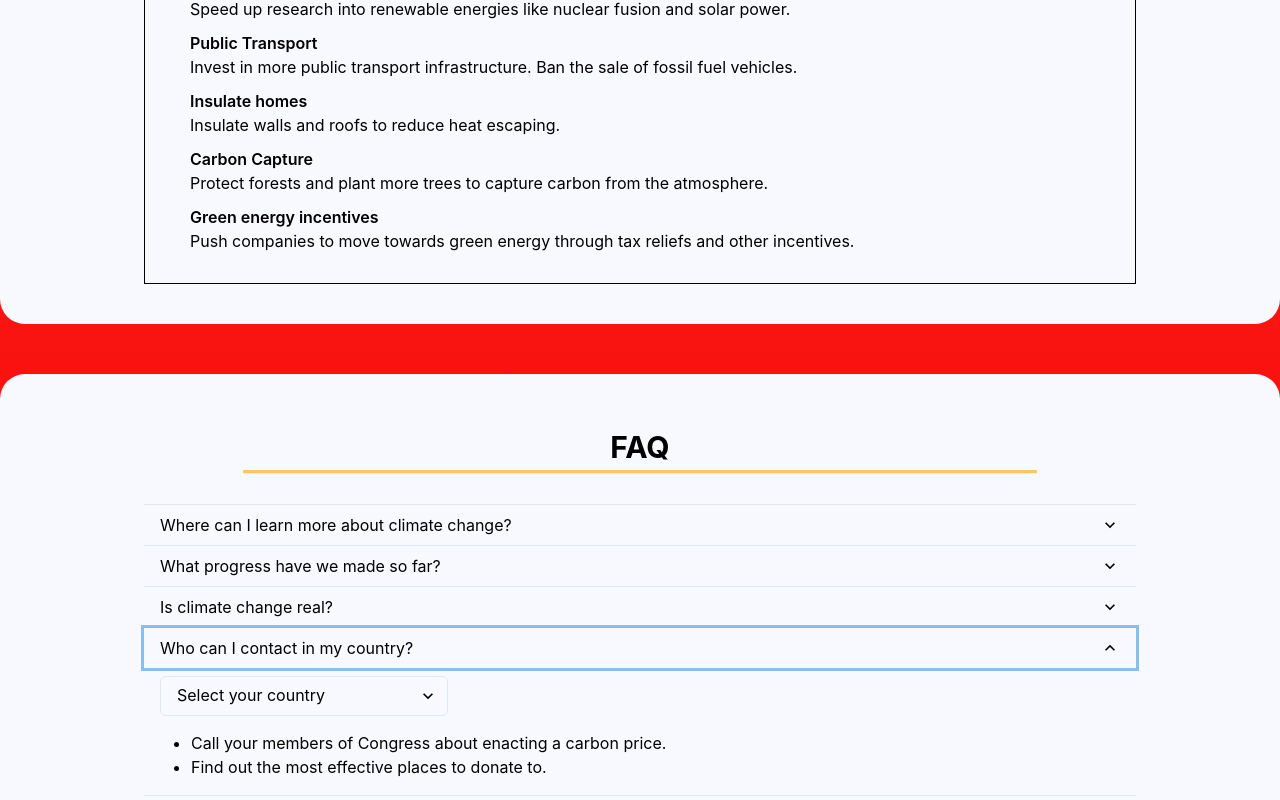
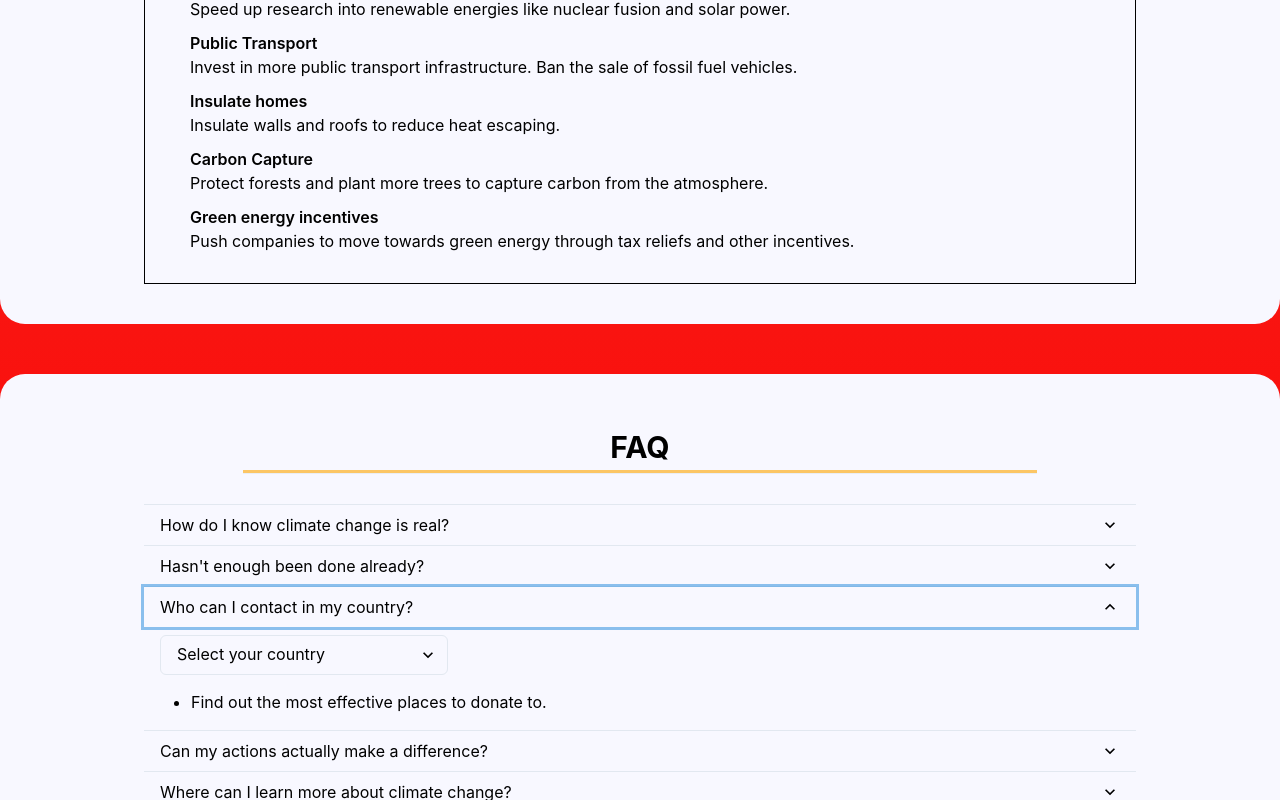
Before and after one commit to vincnt/toowarm, a Next.js app: page / in a window 1280 px wide. Both pictures are taken after a click on the button "Who can I contact in my country?". Shown: the part 2801-3601 px from the top of the page. Built offline with nearby package versions, Linux system fonts and the light colour scheme.

Commit message:
aadd more faq dat

```diff
--- a/pages/index.tsx
+++ b/pages/index.tsx
@@ -98,7 +98,7 @@ const countryContactDetails: any = {
           href="https://www.theclimatecoalition.org/write-to-your-mp"
           isExternal
         >
-          Write to your MP with this ready made letter.
+          Write to your MP with this ready-made letter.
         </Link>
       </ListItem>
     </UnorderedList>
@@ -129,7 +129,7 @@ const IndexPage = ({
   const [currentArticleNumber, setCurrentArticleNumber] = useState(0);
   const [currentArticle, setCurrentArticle] = useState(articlesArray[0]);
   const [currentArticleHover, setCurrentArticleHover] = useState(false);
-  const [userCountry, setUserCountry] = useState("us");
+  const [userCountry, setUserCountry] = useState("");
   const maximumCo2Age = Math.max.apply(
     Math,
     co2Data.map((o: any) => o.age)
@@ -760,6 +760,132 @@ const IndexPage = ({
                 <h2>
                   <AccordionButton>
                     <Box flex="1" textAlign="left">
+                      How do I know climate change is real?
+                    </Box>
+                    <AccordionIcon />
+                  </AccordionButton>
+                </h2>
+                <AccordionPanel pb={4}>
+                  Yes it has been proven repeatedly to be real. Even skeptics
+                  agree that climate change is real (their argument is over the
+                  disastrous effects of climate change).{" "}
+                  <Link
+                    href="https://climate.nasa.gov/evidence/"
+                    isExternal
+                    color="blue"
+                  >
+                    This
+                  </Link>{" "}
+                  article by NASA showcases the clear evidence for climate
+                  change.
+                </AccordionPanel>
+              </AccordionItem>
+
+              <AccordionItem>
+                <h2>
+                  <AccordionButton>
+                    <Box flex="1" textAlign="left">
+                      Hasn't enough been done already?
+                    </Box>
+                    <AccordionIcon />
+                  </AccordionButton>
+                </h2>
+                <AccordionPanel pb={4}>
+                  <Text>
+                    Definitely not. Some progress has been made but not enough
+                    to reach our targets.{" "}
+                    <Link
+                      href="https://www.nytimes.com/interactive/2021/10/25/climate/world-climate-pledges-cop26.html"
+                      isExternal
+                      color="blue"
+                    >
+                      This
+                    </Link>{" "}
+                    article explains it well.
+                  </Text>
+                  <Text>
+                    {" "}
+                    <Link
+                      href="https://climateactiontracker.org/"
+                      isExternal
+                      color="blue"
+                    >
+                      This
+                    </Link>{" "}
+                    website allows you to find your country and view it's
+                    progress.
+                  </Text>
+                  <Text>
+                    {" "}
+                    <Link
+                      href="https://www.wri.org/insights/climate-action-must-progress-far-faster-achieve-15-c-goal"
+                      isExternal
+                      color="blue"
+                    >
+                      This
+                    </Link>{" "}
+                    article details which sectors are doing well and which are
+                    far behind.
+                  </Text>
+                </AccordionPanel>
+              </AccordionItem>
+
+              <AccordionItem>
+                <h2>
+                  <AccordionButton>
+                    <Box flex="1" textAlign="left">
+                      Who can I contact in my country?
+                    </Box>
+                    <AccordionIcon />
+                  </AccordionButton>
+                </h2>
+                <AccordionPanel pb={4}>
+                  <Select
+                    placeholder="Select your country"
+                    onChange={(val) => setUserCountry(val.target.value)}
+                    width={{ base: "80%", md: "30%" }}
+                  >
+                    <option value="us">United States</option>
+                    <option value="uk">United Kingdom</option>
+                    <option value="others">Others</option>
+                  </Select>
+                  <Box mt="15px" pl="15px">
+                    {userCountry in countryContactDetails
+                      ? countryContactDetails[userCountry]
+                      : countryContactDetails["others"]}
+                  </Box>
+                </AccordionPanel>
+              </AccordionItem>
+
+              <AccordionItem>
+                <h2>
+                  <AccordionButton>
+                    <Box flex="1" textAlign="left">
+                      Can my actions actually make a difference?
+                    </Box>
+                    <AccordionIcon />
+                  </AccordionButton>
+                </h2>
+                <AccordionPanel pb={4}>
+                  Yes they can. While eating less meat and reducing waste may
+                  seem to not make an impact, the true power of your actions is
+                  that they will influence others to do the same. Soon, enough
+                  people will be making a positive change that it will actually
+                  make a difference.{" "}
+                  <Link
+                    href="https://www.wired.com/story/does-climate-change-mean-you-should-fly-less-yeah-maybe/"
+                    isExternal
+                    color="blue"
+                  >
+                    Here
+                  </Link>{" "}
+                  is a great article on this effect.
+                </AccordionPanel>
+              </AccordionItem>
+              <AccordionItem>
+                <h2>
+                  <AccordionButton>
+                    <Box flex="1" textAlign="left">
                       Where can I learn more about climate change?
                     </Box>
                     <AccordionIcon />
@@ -818,97 +944,6 @@ const IndexPage = ({
                   </UnorderedList>
                 </AccordionPanel>
               </AccordionItem>
-
-              <AccordionItem>
-                <h2>
-                  <AccordionButton>
-                    <Box flex="1" textAlign="left">
-                      What progress have we made so far?
-                    </Box>
-                    <AccordionIcon />
-                  </AccordionButton>
-                </h2>
-                <AccordionPanel pb={4}>
-                  Some progress has been made but not enough to reach our
-                  targets.{" "}
-                  <Link
-                    href="https://www.nytimes.com/interactive/2021/10/25/climate/world-climate-pledges-cop26.html"
-                    isExternal
-                    color="blue"
-                  >
-                    This
-                  </Link>{" "}
-                  article explains it well.
-                </AccordionPanel>
-              </AccordionItem>
-
-              <AccordionItem>
-                <h2>
-                  <AccordionButton>
-                    <Box flex="1" textAlign="left">
-                      Is climate change real?
-                    </Box>
-                    <AccordionIcon />
-                  </AccordionButton>
-                </h2>
-                <AccordionPanel pb={4}>
-                  yes no one disputes it. people dispute how bad the effects
-                  will be.
-                </AccordionPanel>
-              </AccordionItem>
-
-              <AccordionItem>
-                <h2>
-                  <AccordionButton>
-                    <Box flex="1" textAlign="left">
-                      Who can I contact in my country?
-                    </Box>
-                    <AccordionIcon />
-                  </AccordionButton>
-                </h2>
-                <AccordionPanel pb={4}>
-                  <Select
-                    placeholder="Select your country"
-                    onChange={(val) => setUserCountry(val.target.value)}
-                    width="30%"
-                  >
-                    <option value="us">United States</option>
-                    <option value="uk">United Kingdom</option>
-                    <option value="others">Others</option>
-                  </Select>
-                  <Box mt="15px" pl="15px">
-                    {userCountry in countryContactDetails
-                      ? countryContactDetails[userCountry]
-                      : countryContactDetails["others"]}
-                  </Box>
-                </AccordionPanel>
-              </AccordionItem>
-
-              <AccordionItem>
-                <h2>
-                  <AccordionButton>
-                    <Box flex="1" textAlign="left">
-                      Can my actions actually make a difference?
-                    </Box>
-                    <AccordionIcon />
-                  </AccordionButton>
-                </h2>
-                <AccordionPanel pb={4}>
-                  Yes they can. While eating less meat and reducing waste may
-                  seem to not make an impact, the true power of your actions is
-                  that they will influence others to do the same. Soon, enough
-                  people will be making a positive change that it will actually
-                  make a difference.{" "}
-                  <Link
-                    href="https://www.wired.com/story/does-climate-change-mean-you-should-fly-less-yeah-maybe/"
-                    isExternal
-                    color="blue"
-                  >
-                    Here
-                  </Link>{" "}
-                  is a great article on this effect.
-                </AccordionPanel>
-              </AccordionItem>
             </Accordion>
           </Container>
         </Flex>
```
